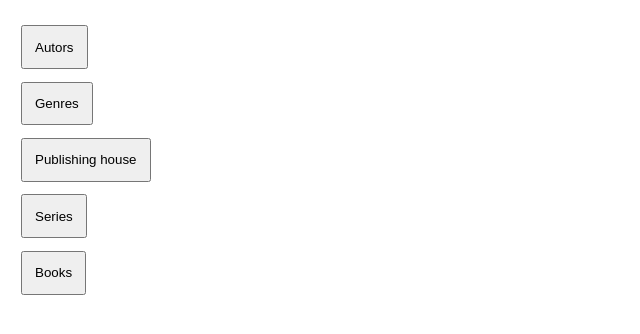
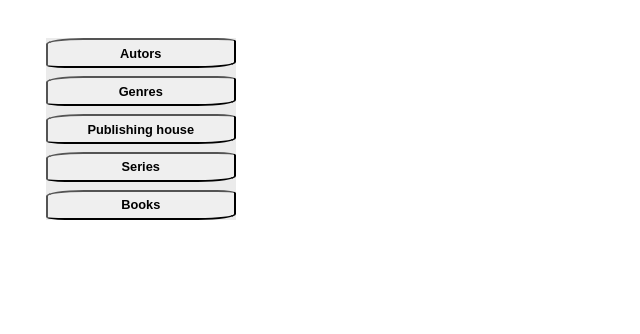
Before and after one commit to Kukuruza1998/book_shop, a Django app: page / in a window 1280 px wide. Shown: the top 334 px of the page, without its empty margins (0-640 px from the left). Run offline with Django 4.2, Linux system fonts and the light colour scheme.

Commit message:
edit home-page html

```diff
--- a/src/directories/templates/book-shop/autors.html
+++ b/src/directories/templates/book-shop/autors.html
@@ -13,7 +13,7 @@
   {% for object in objects %}
     <div>
       <ul>
-        <p style="font-size: 20px;font-weight: bold;">Autor №{{object.pk}}</p>
+        <p style="font-size: 130%;font-weight: bold;">Autor №{{object.pk}}</p>
         <li>Autor name: {{object.autor_name}}</li>
         <li>autor description: {{object.autor_description}}</li>
       </ul>
--- a/src/directories/templates/book-shop/books.html
+++ b/src/directories/templates/book-shop/books.html
@@ -13,7 +13,7 @@
   {% for object in objects %}
     <div>
       <ul>
-        <p style="font-size: 20px;font-weight: bold;">Book №{{object.pk}}</p>
+        <p style="font-size: 130%;font-weight: bold;">Book №{{object.pk}}</p>
         <li>Book name: {{object.book_name}}</li>
         <li>book image: {{object.book_image}}</li>
         <li>book price: {{object.book_price}}</li>
--- a/src/directories/templates/book-shop/genres.html
+++ b/src/directories/templates/book-shop/genres.html
@@ -13,7 +13,7 @@
   {% for object in objects %}
     <div>
       <ul>
-        <p style="font-size: 20px;font-weight: bold;">Genre №{{object.pk}}</p>
+        <p style="font-size: 130%;font-weight: bold;">Genre №{{object.pk}}</p>
         <li>Genre name: {{object.genre_name}}</li>
         <li>genre description: {{object.genre_description}}</li>
       </ul>
--- a/src/directories/templates/book-shop/home-page.html
+++ b/src/directories/templates/book-shop/home-page.html
@@ -7,35 +7,73 @@
   <title>Home</title>
 </head>
 <body>
-  <div style="width: 100%; text-align: 5%;">
-    <div style="margin: 2% 1% 1% 1%">
+  <div style=" width: 15%; height: 15%; margin: 3%; background-color: #EBEBEB;">
+    <div style="width: 100%;">
+
+      <div style="margin: 4% 0;">
         <form action="autors.html">
-        <button style="padding: 1%;">Autors</button>
+          <button onmouseover = "this.style.backgroundColor='white'"
+            onmouseout = "this.style.backgroundColor='#EBEBEB'"
+            style="padding: 3%; width: 100%; height: 10%; border-radius: 20% 10%; cursor: pointer;">
+
+            <b style="font-size: 1vw;">
+              Autors
+            </b>
+          </button>
         </form>
       </div>
 
-    <div style="margin:1%">
+      <div style="margin: 4% 0;">
         <form action="genres.html">
-        <button style="padding: 1%;">Genres</button>
+          <button onmouseover = "this.style.backgroundColor='white'"
+            onmouseout = "this.style.backgroundColor='#EBEBEB'"
+            style="padding: 3%; width: 100%; height: 10%; border-radius: 20% 10%; cursor: pointer;">
+
+            <b style="font-size: 1vw;">
+              Genres
+            </b>
+          </button>
         </form>
       </div>
 
-    <div style="margin: 1%">
+      <div style="margin: 4% 0;">
         <form action="publishing_house.html">
-        <button style="padding: 1%;">Publishing house</button>
+          <button onmouseover = "this.style.backgroundColor='white'"
+            onmouseout = "this.style.backgroundColor='#EBEBEB'"
+            style="padding: 3%; width: 100%; height: 10%; border-radius: 20% 10%; cursor: pointer;">
+
+            <b style="font-size: 1vw;">
+              Publishing house
+            </b>
+          </button>
         </form>
       </div>
 
-    <div style="margin: 1%">
+      <div style="margin: 4% 0;">
         <form action="series.html">
-        <button style="padding: 1%;">Series</button>
+          <button onmouseover = "this.style.backgroundColor='white'"
+            onmouseout = "this.style.backgroundColor='#EBEBEB'"
+            style="padding: 3%; width: 100%; height: 10%; border-radius: 20% 10%; cursor: pointer;">
+
+            <b style="font-size: 1vw;">
+              Series
+            </b>
+          </button>
         </form>
       </div>
 
-    <div style="margin: 1% 1% 2% 1%">
+      <div style="margin: 4% 0;">
         <form action="books.html">
-        <button style="padding: 1%;">Books</button>
+          <button onmouseover = "this.style.backgroundColor='white'"
+            onmouseout = "this.style.backgroundColor='#EBEBEB'"
+            style="padding: 3%; width: 100%; height: 10%; border-radius: 20% 10%; cursor: pointer;">
+
+            <b style="font-size: 1vw;">
+              Books
+            </b>
+          </button>
         </form>
+      </div>
     </div>
   </div>
 </body>
--- a/src/directories/templates/book-shop/publishing_house.html
+++ b/src/directories/templates/book-shop/publishing_house.html
@@ -13,7 +13,7 @@
   {% for object in objects %}
     <div>
       <ul>
-        <p style="font-size: 20px;font-weight: bold;">Publishing house №{{object.pk}}</p>
+        <p style="font-size: 130%;font-weight: bold;">Publishing house №{{object.pk}}</p>
         <li>Publishing house name: {{object.publishing_house_name}}</li>
         <li>publishing house description: {{object.publishing_house_description}}</li>
       </ul>
--- a/src/directories/templates/book-shop/series.html
+++ b/src/directories/templates/book-shop/series.html
@@ -13,7 +13,7 @@
   {% for object in objects %}
     <div>
       <ul>
-        <p style="font-size: 20px;font-weight: bold;">Series №{{object.pk}}</p>
+        <p style="font-size: 130%;font-weight: bold;">Series №{{object.pk}}</p>
         <li>Series name: {{object.series_name}}</li>
         <li>series description: {{object.series_description}}</li>
       </ul>
```
Lines whose indentation alone changed are shown as unchanged.
